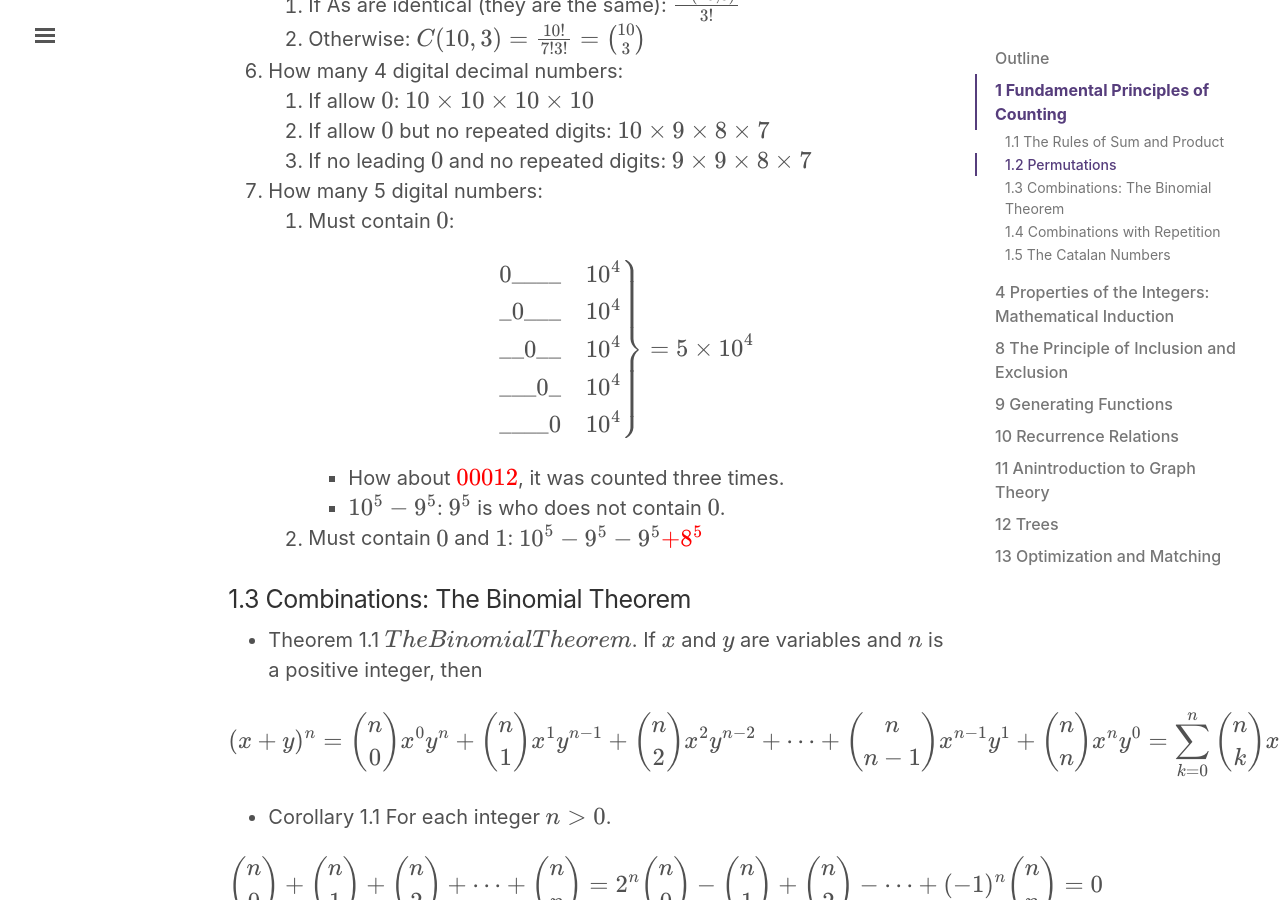
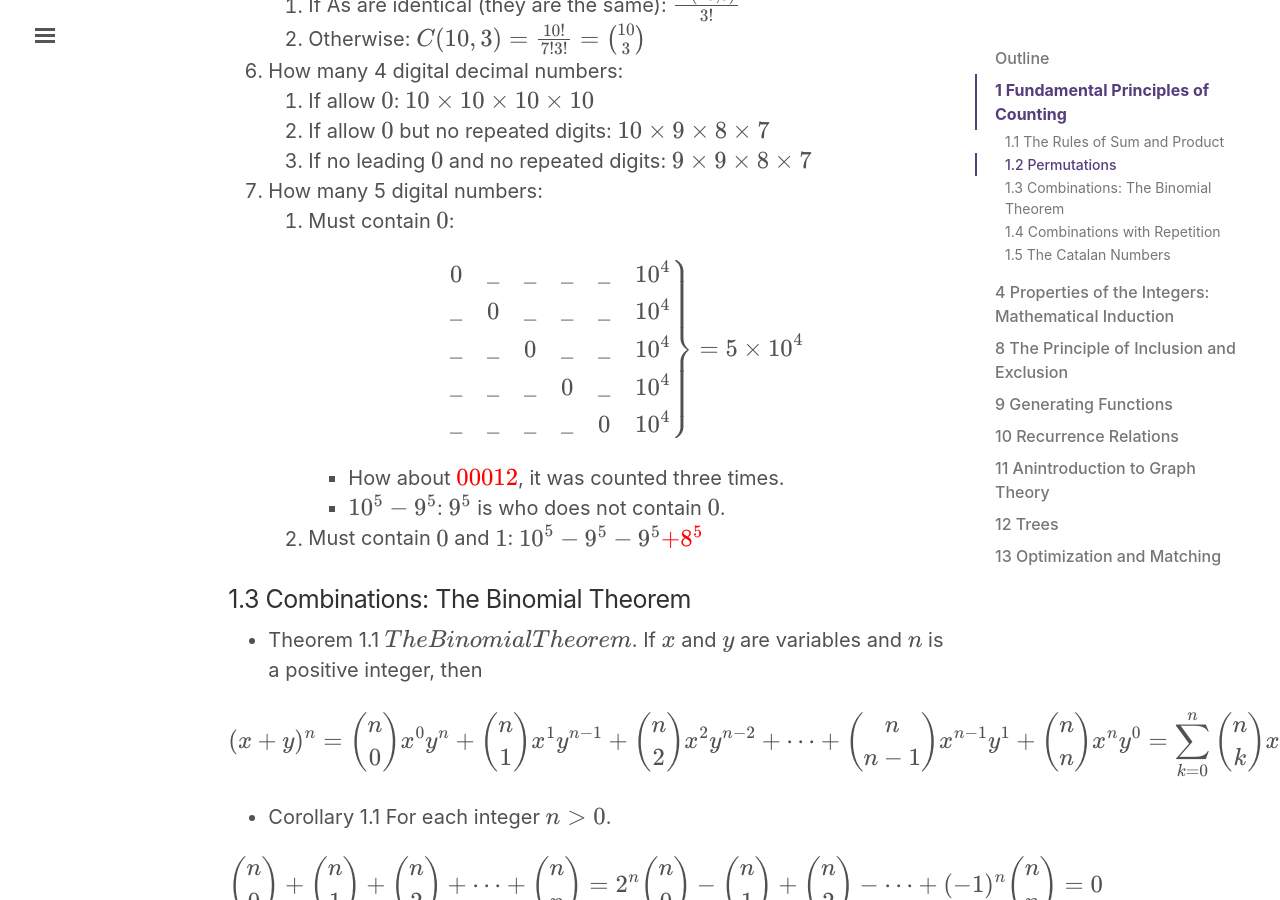
Before and after one commit to lingt-xyz/note, a Jekyll site: the page built from _posts/2018-09-01-COMP339.md, in a window 1280 px wide and 900 px high, scrolled down 2295 px. Built offline with Jekyll 4.4.1, drawn with Linux system fonts in a browser that asks for light colours; formulas are drawn with MathJax 3; comment, search, counter and statistics services are not loaded.

Commit message:
add space in formula

```diff
--- a/_posts/2018-09-01-COMP339.md
+++ b/_posts/2018-09-01-COMP339.md
@@ -83,11 +83,11 @@ e.g.:
         {% raw %}$$
         \left.
         \begin{array}{l}
-        0 \_ \_ \_ \_&10^4\\
-        \_ 0 \_ \_ \_&10^4\\
-        \_ \_ 0 \_ \_&10^4\\
-        \_ \_ \_ 0 \_&10^4\\
-        \_ \_ \_ \_ 0&10^4
+        0\quad \_\quad \_\quad \_\quad \_&10^4\\
+        \_\quad 0\quad \_\quad \_\quad \_&10^4\\
+        \_\quad \_\quad 0\quad \_\quad \_&10^4\\
+        \_\quad \_\quad \_\quad 0\quad \_&10^4\\
+        \_\quad \_\quad \_\quad \_\quad 0&10^4
         \end{array}
         \right\}
         =5\times10^4
```
